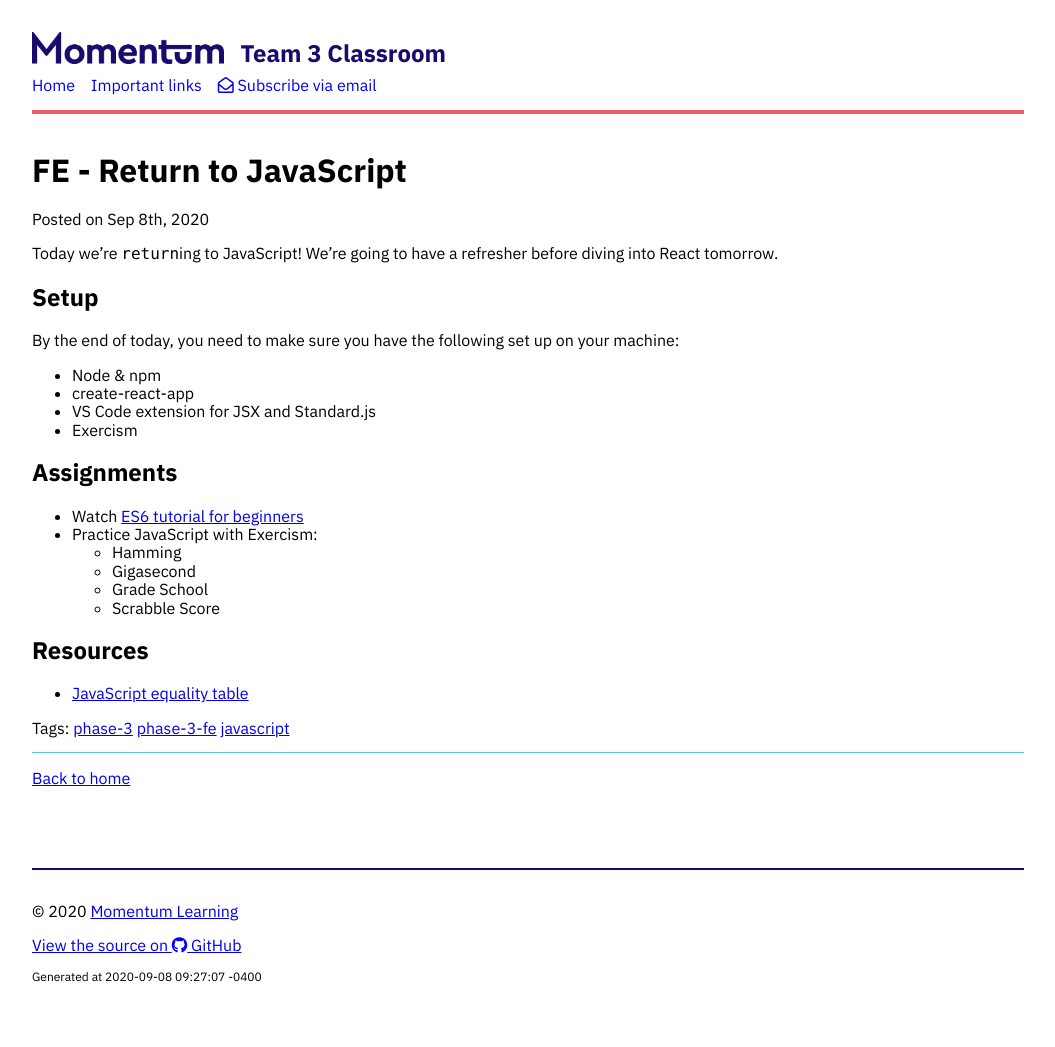
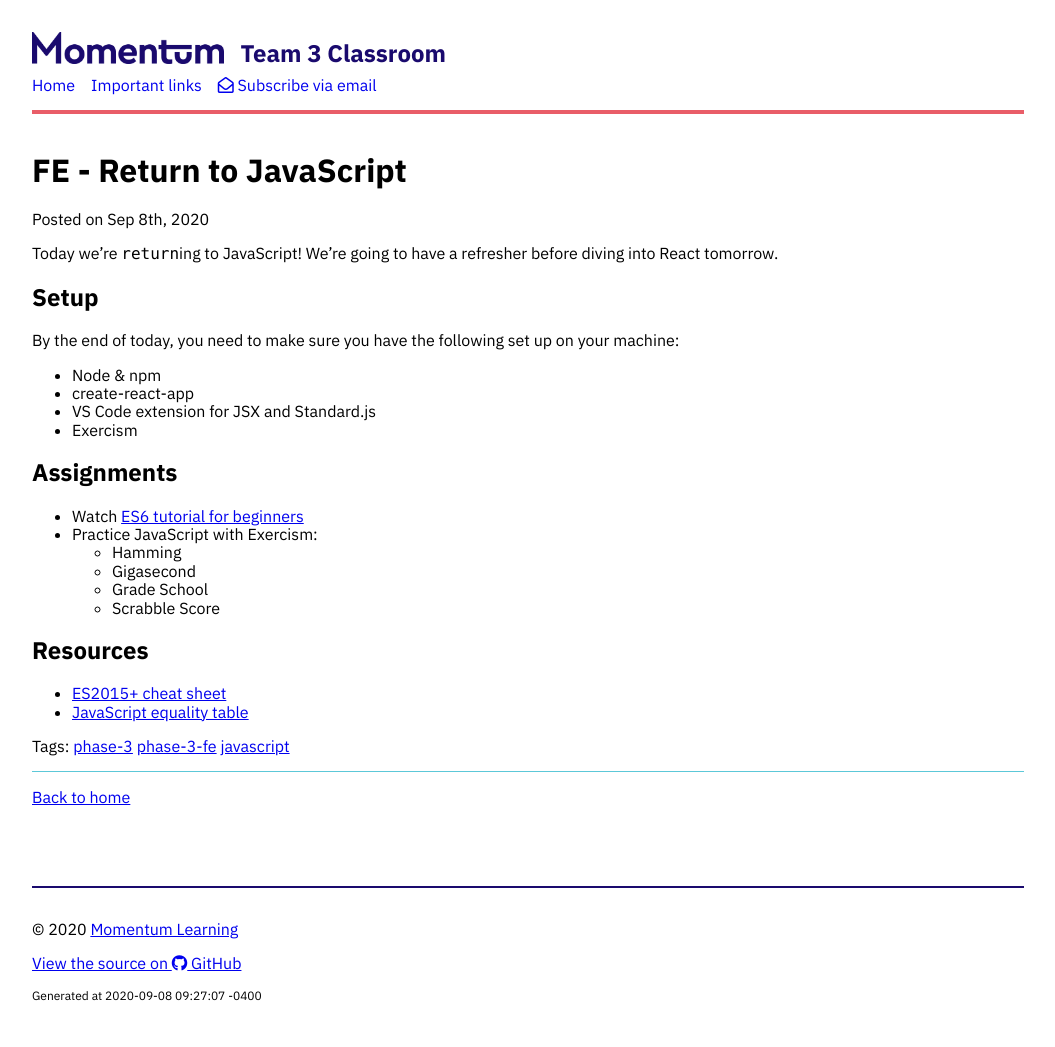
Before and after one commit to momentum-team-3/momentum-team-3.github.io, a Jekyll site: the page built from _posts/2020-09-08-fe-return-to-js.md, in a window 1280 px wide. Shown: the whole page, without its empty margins (112-1167 px from the left). Built offline with Jekyll 4.4.1, drawn with Linux system fonts in a browser that asks for light colours; nearby versions of some CDN libraries.

Commit message:
Add cheatsheet

```diff
--- a/_posts/2020-09-08-fe-return-to-js.md
+++ b/_posts/2020-09-08-fe-return-to-js.md
@@ -26,4 +26,5 @@ By the end of today, you need to make sure you have the following set up on your
 
 ## Resources
 
+- [ES2015+ cheat sheet](https://devhints.io/es6)
 - [JavaScript equality table](https://dorey.github.io/JavaScript-Equality-Table/)
```
